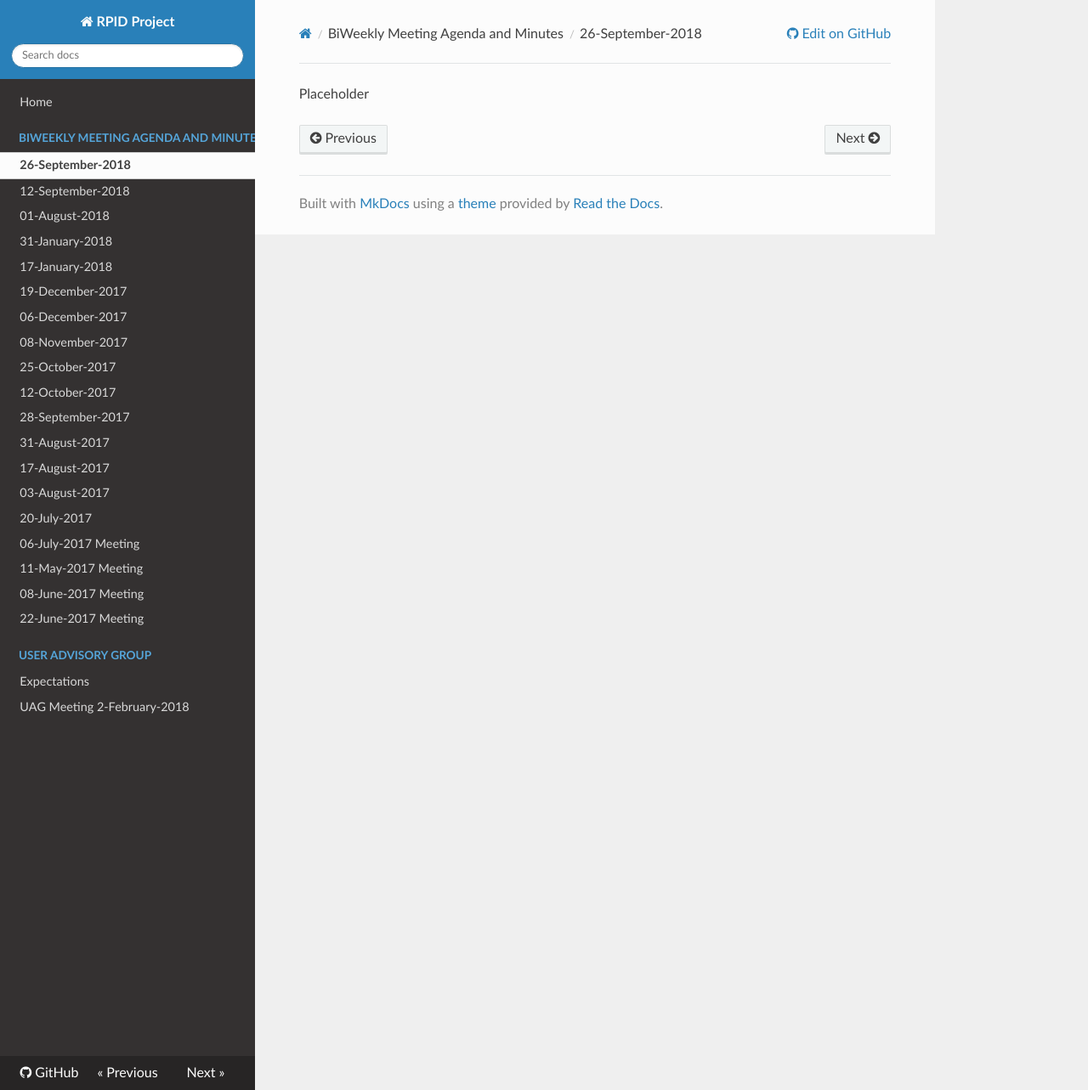
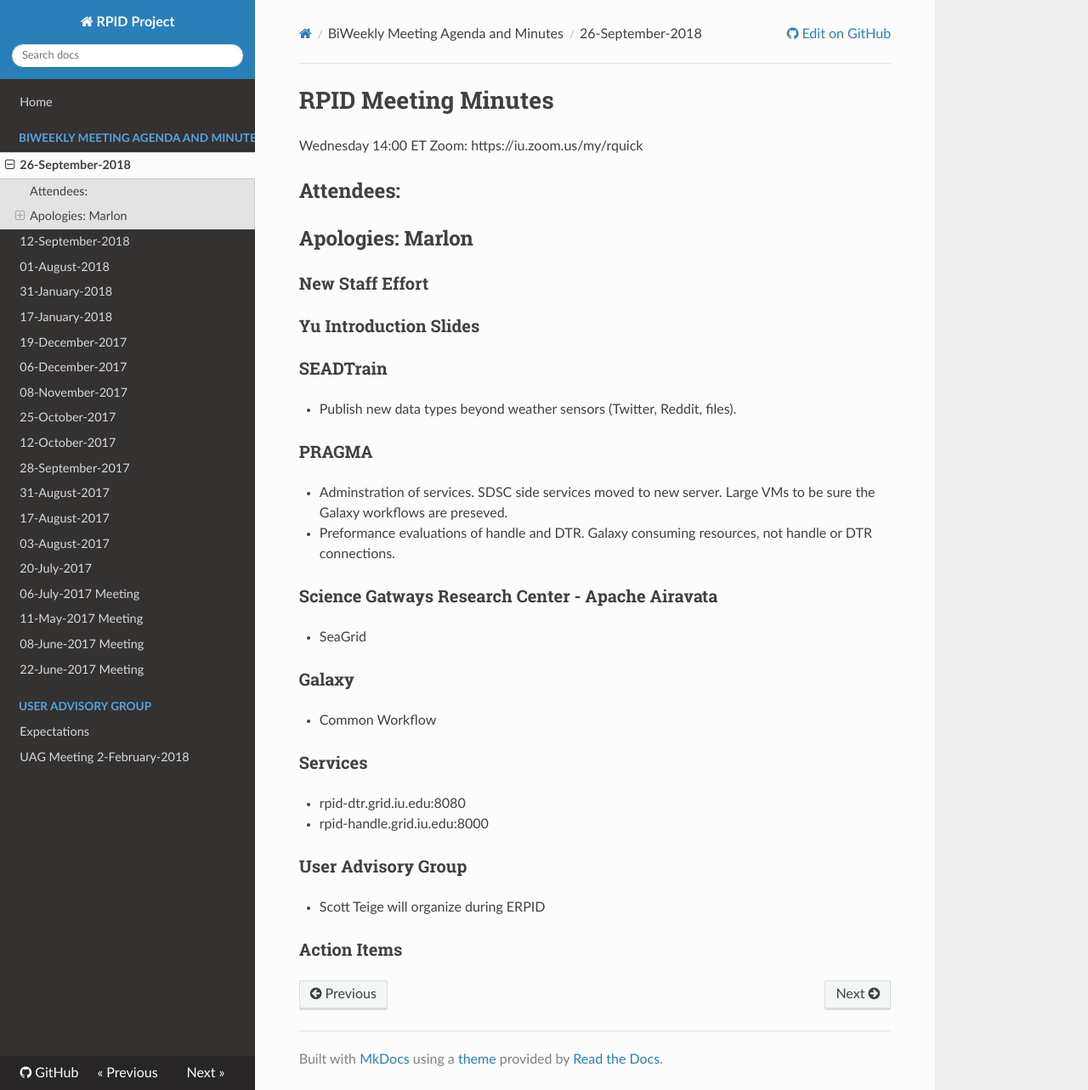
Before and after one commit to rpidproject/rpid, an MkDocs documentation site: the page built from docs/26-September-2018.md, in a window 1280 px wide and 1283 px high. Shown: the whole window at 85% size. Built offline with MkDocs 1.6.1, drawn with Linux system fonts in a browser that asks for light colours; nearby versions of some CDN libraries; old or Windows-style settings are respelled for this version of MkDocs.

Commit message:
Update 26-September-2018.md

```diff
--- a/docs/26-September-2018.md
+++ b/docs/26-September-2018.md
@@ -1 +1,35 @@
-Placeholder
+
+
+# RPID Meeting Minutes
+
+Wednesday 14:00 ET
+Zoom: https://iu.zoom.us/my/rquick
+
+## Attendees:
+## Apologies: Marlon
+
+### New Staff Effort
+
+### Yu Introduction Slides
+
+### SEADTrain
+   * Publish new data types beyond weather sensors (Twitter, Reddit, files).
+
+### PRAGMA
+   * Adminstration of services. SDSC side services moved to new server. Large VMs to be sure the Galaxy workflows are preseved.
+   * Preformance evaluations of handle and DTR. Galaxy consuming resources, not handle or DTR connections.
+
+### Science Gatways Research Center - Apache Airavata
+   * SeaGrid
+
+### Galaxy
+   * Common Workflow
+
+### Services
+   * rpid-dtr.grid.iu.edu:8080
+   * rpid-handle.grid.iu.edu:8000
+
+### User Advisory Group
+   * Scott Teige will organize during ERPID
+
+### Action Items
```
